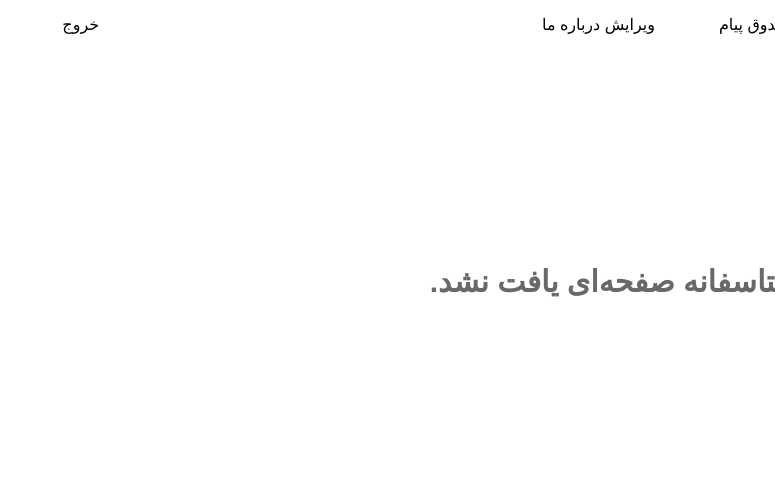
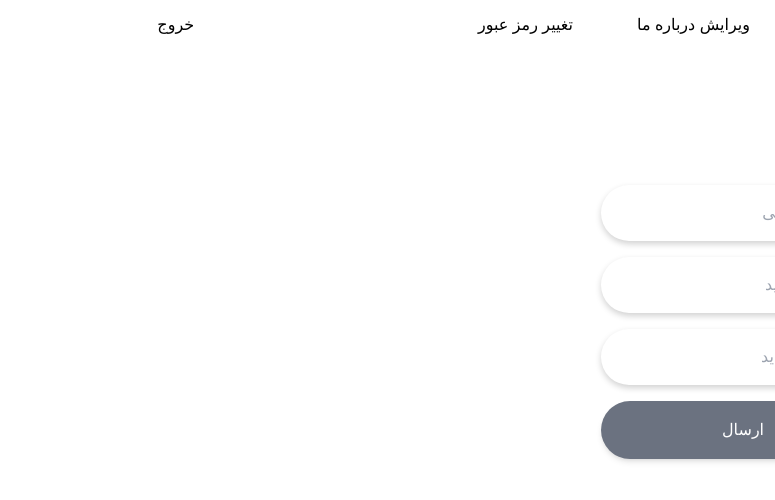
Before and after one commit to Shahdadkh/mini-blog, a Next.js app: page /panel/change-password in a window 1280 px wide. Before the commit this address had no page. Shown: the top 500 px of the page, without its empty margins (505-1280 px from the left). Built offline with nearby package versions, Linux system fonts and the light colour scheme.

Commit message:
add change password page

```diff
--- /dev/null
+++ b/app/panel/change-password/page.tsx
@@ -0,0 +1,58 @@
+"use client";
+import { Formik, Form, Field } from "formik";
+
+interface typeValue {
+  oldPassword: string;
+  newPassowrd: string;
+  repeatNewPassword: string;
+}
+
+const ChangePassword = () => {
+  const initialValues: typeValue = {
+    oldPassword: "",
+    newPassowrd: "",
+    repeatNewPassword: "",
+  };
+
+  const handleSubmit = (value: any) => {
+    console.log(value);
+  };
+
+  return (
+    <div>
+      <Formik initialValues={initialValues} onSubmit={handleSubmit}>
+        <Form>
+          <div className="border border-transparent w-2/6 h-72 mx-auto mt-28">
+            <Field
+              type="password"
+              name="oldPassword"
+              className="w-4/6 py-4 rounded-full shadow-custom-shadow font-medium mx-auto mt-4 pr-6 outline-none fontcolor1 block"
+              placeholder="رمز عبور فعلی"
+            />
+            <Field
+              type="password"
+              name="newPassowrd"
+              className="w-4/6 py-4 rounded-full shadow-custom-shadow font-medium mx-auto mt-4 pr-6 outline-none fontcolor1 block"
+              placeholder="رمز عبور جدید"
+            />
+            <Field
+              type="password"
+              name="repeatNewPassword"
+              className="w-4/6 py-4 rounded-full shadow-custom-shadow font-medium mx-auto mt-4 pr-6 outline-none fontcolor1 block"
+              placeholder="تکرار رمز جدید"
+            />
+
+            <button
+              type="submit"
+              className="w-4/6 flex justify-center py-4 px-4 border border-transparent rounded-full shadow-md text-base font-medium text-white bg-gray-500 hover:bg-gray-600 focus:outline-none mx-auto mt-4"
+            >
+              ارسال
+            </button>
+          </div>
+        </Form>
+      </Formik>
+    </div>
+  );
+};
+
+export default ChangePassword;
--- a/components/common/PanelHeader.tsx
+++ b/components/common/PanelHeader.tsx
@@ -8,6 +8,7 @@ const PanelHeader = () => {
     { name: "مدیریت پست‌ها", href: "/panel/post-management" },
     { name: "صندوق پیام", href: "/panel/inbox" },
     { name: "ویرایش درباره ما", href: "/panel/edit-aboutus" },
+    { name: "تغییر رمز عبور", href: "/panel/change-password" },
   ];
 
   const handleExit = () => {
```
